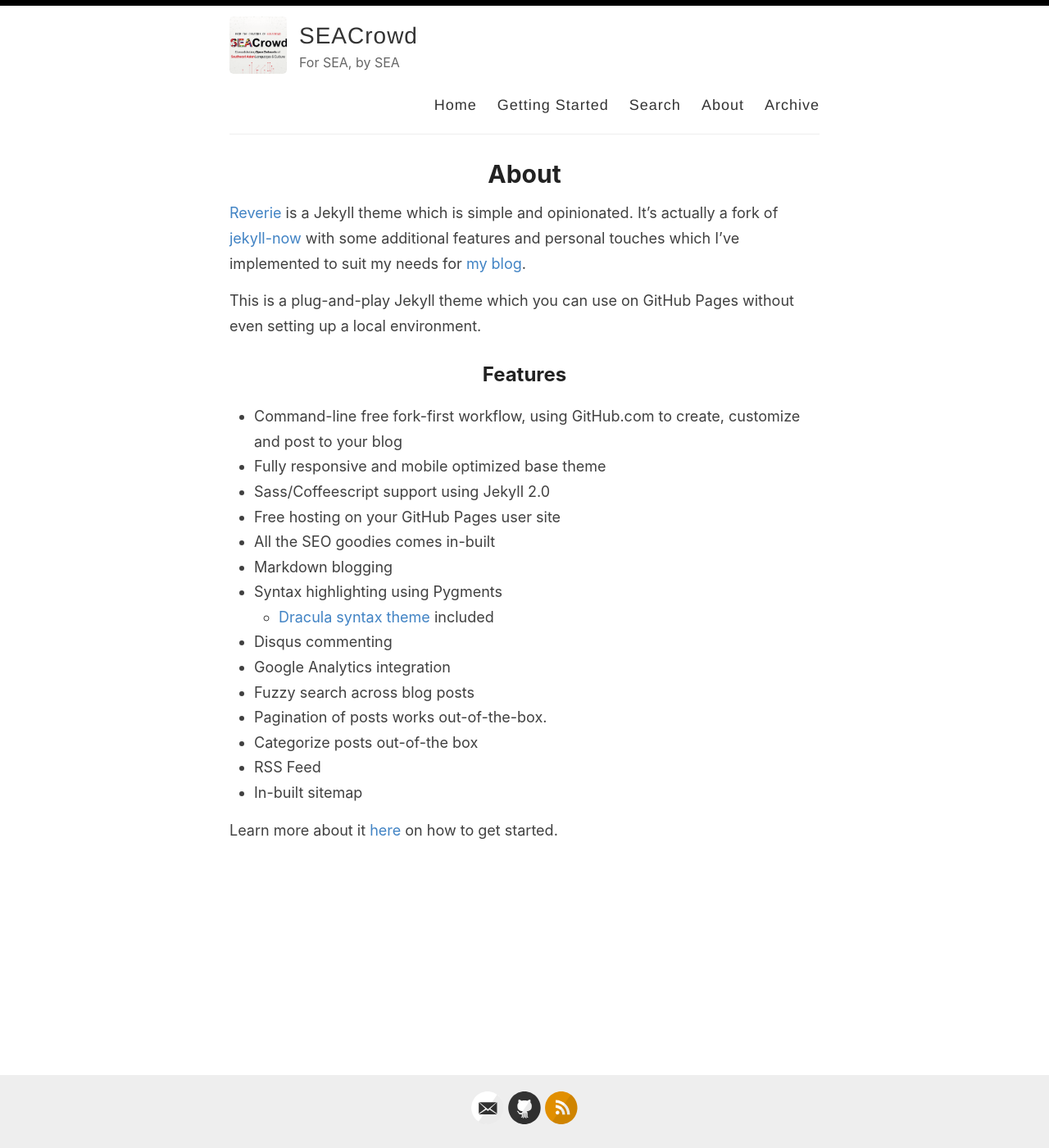
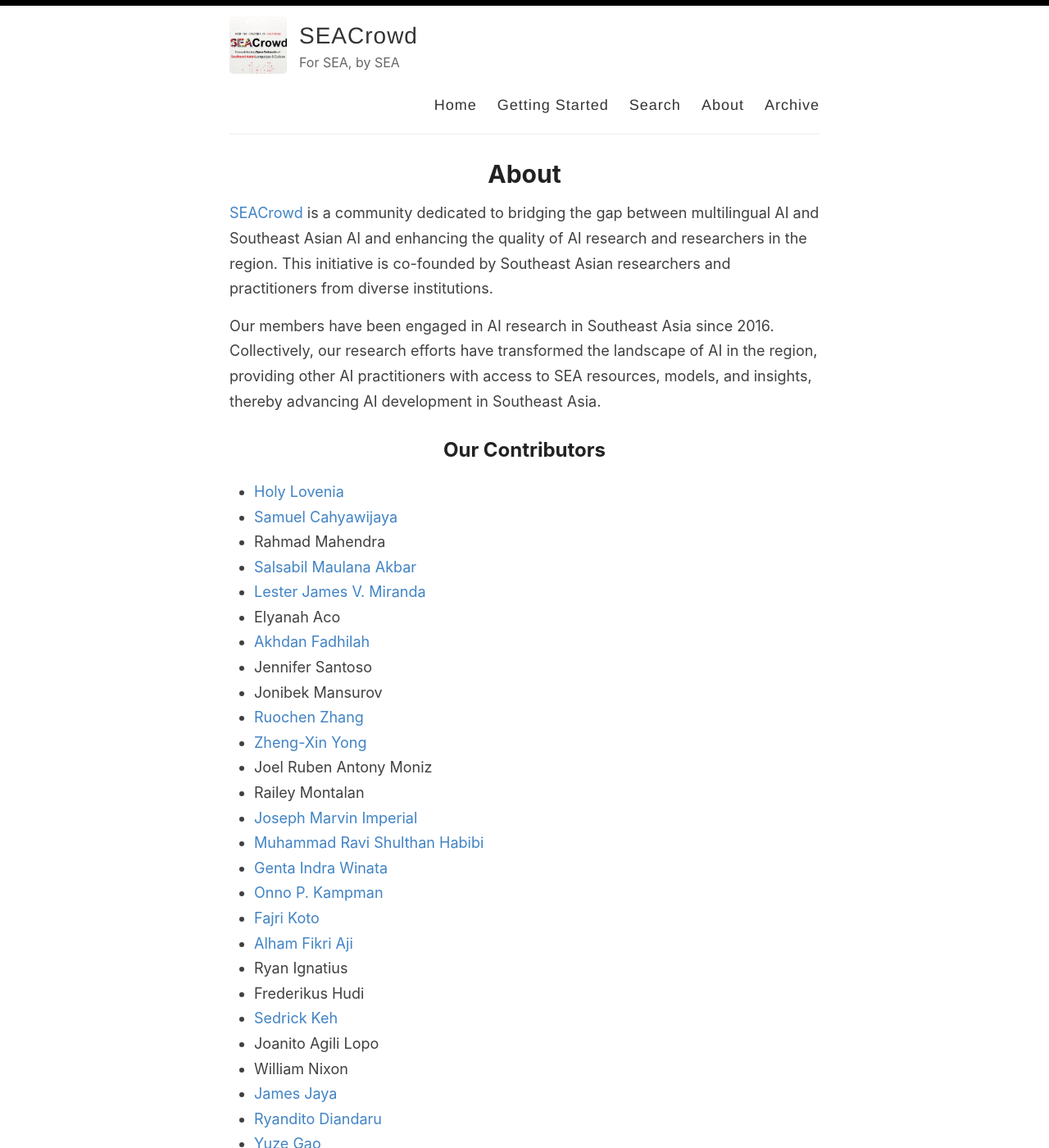
Before and after one commit to amitmerchant1990/reverie, a Jekyll site: the page built from _pages/about.md, in a window 1280 px wide and 1400 px high. Shown: the whole window at 82% size. Built offline with Jekyll 4.4.1, drawn with Linux system fonts in a browser that asks for light colours; some of the changed text lies outside the part shown.

Commit message:
Update about.md

```diff
--- a/_pages/about.md
+++ b/_pages/about.md
@@ -4,26 +4,70 @@
 permalink: /about/
 ---
 
-[Reverie](https://github.com/amitmerchant1990/reverie) is a Jekyll theme which is simple and opinionated. It's actually a fork of [jekyll-now](https://github.com/barryclark/jekyll-now) with some additional features and personal touches which I've implemented to suit my needs for [my blog](https://www.amitmerchant.com).
+[SEACrowd](https://seacrowd.github.io/) is a community dedicated to bridging the gap between multilingual AI and Southeast Asian AI and enhancing the quality of AI research and researchers in the region. This initiative is co-founded by Southeast Asian researchers and practitioners from diverse institutions.
 
-This is a plug-and-play Jekyll theme which you can use on GitHub Pages without even setting up a local environment.
+Our members have been engaged in AI research in Southeast Asia since 2016. Collectively, our research efforts have transformed the landscape of AI in the region, providing other AI practitioners with access to SEA resources, models, and insights, thereby advancing AI development in Southeast Asia.
 
-## Features
+## Our Contributors
 
-- Command-line free fork-first workflow, using GitHub.com to create, customize and post to your blog
-- Fully responsive and mobile optimized base theme
-- Sass/Coffeescript support using Jekyll 2.0
-- Free hosting on your GitHub Pages user site
-- All the SEO goodies comes in-built
-- Markdown blogging
-- Syntax highlighting using Pygments
-    - [Dracula syntax theme](https://draculatheme.com/) included
-- Disqus commenting
-- Google Analytics integration
-- Fuzzy search across blog posts
-- Pagination of posts works out-of-the-box.
-- Categorize posts out-of-the box
-- RSS Feed
-- In-built sitemap
-
-Learn more about it [here](https://github.com/amitmerchant1990/reverie) on how to get started.
+- [Holy Lovenia](https://holylovenia.github.io/)
+- [Samuel Cahyawijaya](https://samuelcahyawijaya.github.io/)
+- Rahmad Mahendra
+- [Salsabil Maulana Akbar](https://sabilmakbar.github.io/)
+- [Lester James V. Miranda](https://ljvmiranda921.github.io)
+- Elyanah Aco
+- [Akhdan Fadhilah](https://akhdanfadh.github.io/)
+- Jennifer Santoso
+- Jonibek Mansurov
+- [Ruochen Zhang](ruochenzhang.com)
+- [Zheng-Xin Yong](yongzx.github.io)
+- Joel Ruben Antony Moniz
+- Railey Montalan
+- [Joseph Marvin Imperial](https://www.josephimperial.com/)
+- [Muhammad Ravi Shulthan Habibi](https://muhammadravi251001.github.io/)
+- [Genta Indra Winata](https://gentawinata.com/)
+- [Onno P. Kampman](https://onnokampman.github.io)
+- [Fajri Koto](www.fajrikoto.com)
+- [Alham Fikri Aji](https://afaji.github.io/)
+- Ryan Ignatius
+- Frederikus Hudi
+- [Sedrick Keh](https://sedrickkeh.github.io)
+- Joanito Agili Lopo
+- William Nixon
+- [James Jaya](https://jamesjaya.com)
+- [Ryandito Diandaru](rayendito.github.io)
+- [Yuze Gao](gyyz.github.io)
+- [Patrick Amadeus](https://patrickamadeus.github.io/)
+- [Bin Wang](https://binwang28.github.io/)
+- [Jan Christian Blaise Cruz](https://blaisecruz.com)
+- [Peerat Limkonchotiwat](https://mrpeerat.github.io/)
+- [Börje F. Karlsson](https://tellarin.com/borje/)
+- [Chenxi Whitehouse](https://chenxwh.github.io/)
+- Ivan Halim Parmonangan
+- [Maria Khelli](https://khelli07.vercel.app/)
+- [Sebastian Ruder](https://www.ruder.io/)
+- [Wenyu Zhang](https://sites.coecis.cornell.edu/wenyuzhang/)
+- [Lucky Susanto](https://luckysusanto.github.io/)
+- [Reynard Adha Ryanda](https://reynardryanda.github.io/)
+- [Dan John Velasco](https://danjohnvelasco.github.io/)
+- [Muhammad Dehan Al Kautsar](https://dehanalkautsar.github.io/)
+- [Willy Fitra Hendria](https://willyfh.github.io)
+- [Yasmin Moslem](https://machinetranslation.io/ )
+- [Noah Flynn](https://noahrflynn.com/)
+- [Muhammad Farid Adilazuarda](https://faridlazuarda.github.io/)
+- [Haochen Li](https://alex-haochenli.github.io/)
+- [Johanes Lee](https://github.com/Enliven26)
+- R. Damanhuri
+- [Shuo Sun](https://ssun32.github.io/)
+- [Muhammad Reza Qorib](https://mrqorib.github.io/)
+- William Tjhi
+- Amirbek Djanibekov
+- Wei Qi Leong
+- [Quyet V. Do](dovanquyet.github.io)
+- [Niklas Muennighoff](https://muennighoff.github.io/)
+- [Tanrada Pansuwan](https://tanradap.github.io)
+- [Ilham Firdausi Putra](https://ilhamfp.github.io/)
+- [Yan Xu](https://yana-xuyan.github.io/)
+- Ayu Purwarianti
+- Ngee Chia Tai
+- [Sonny Lazuardi Hermawan](https://sonnylab.com)
```
